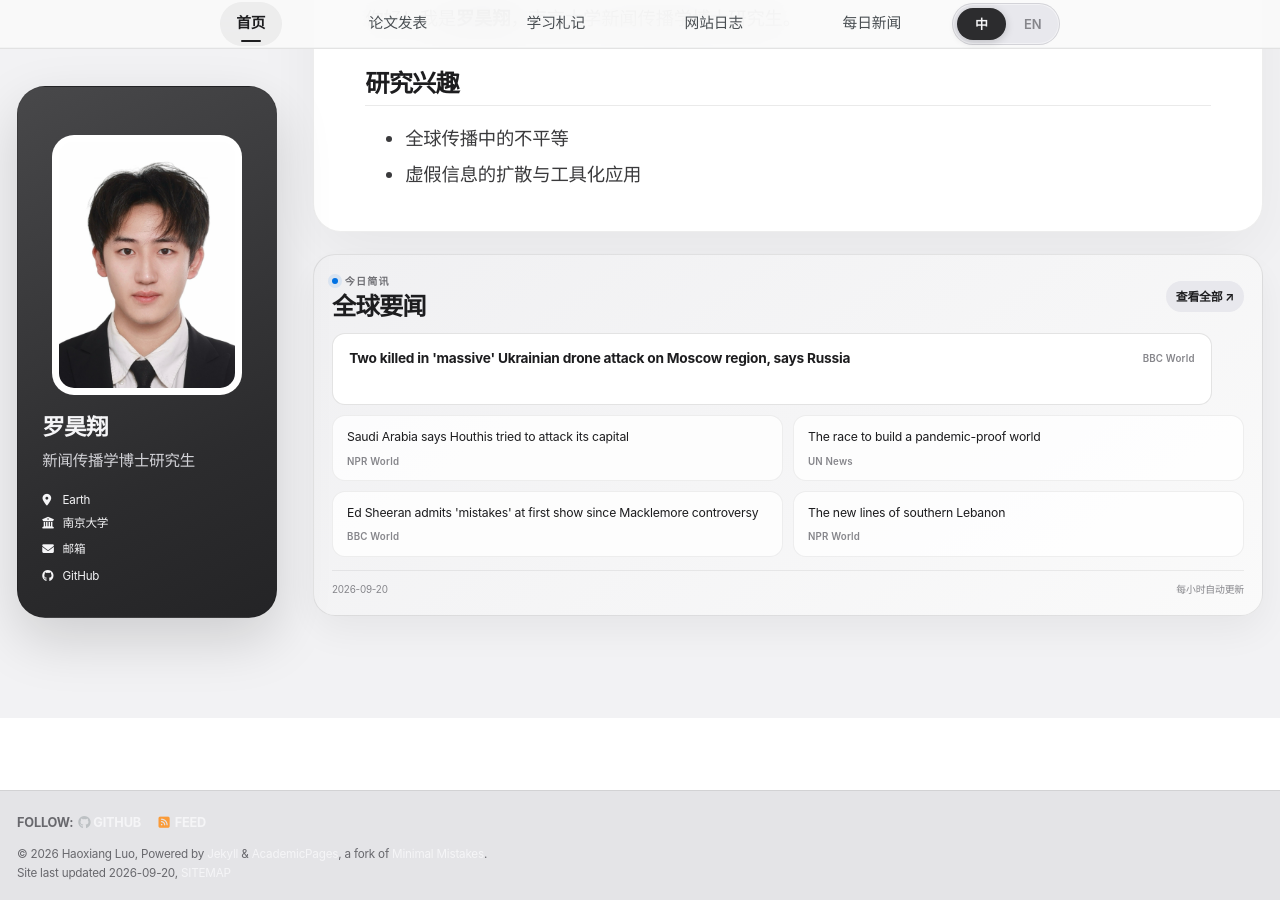
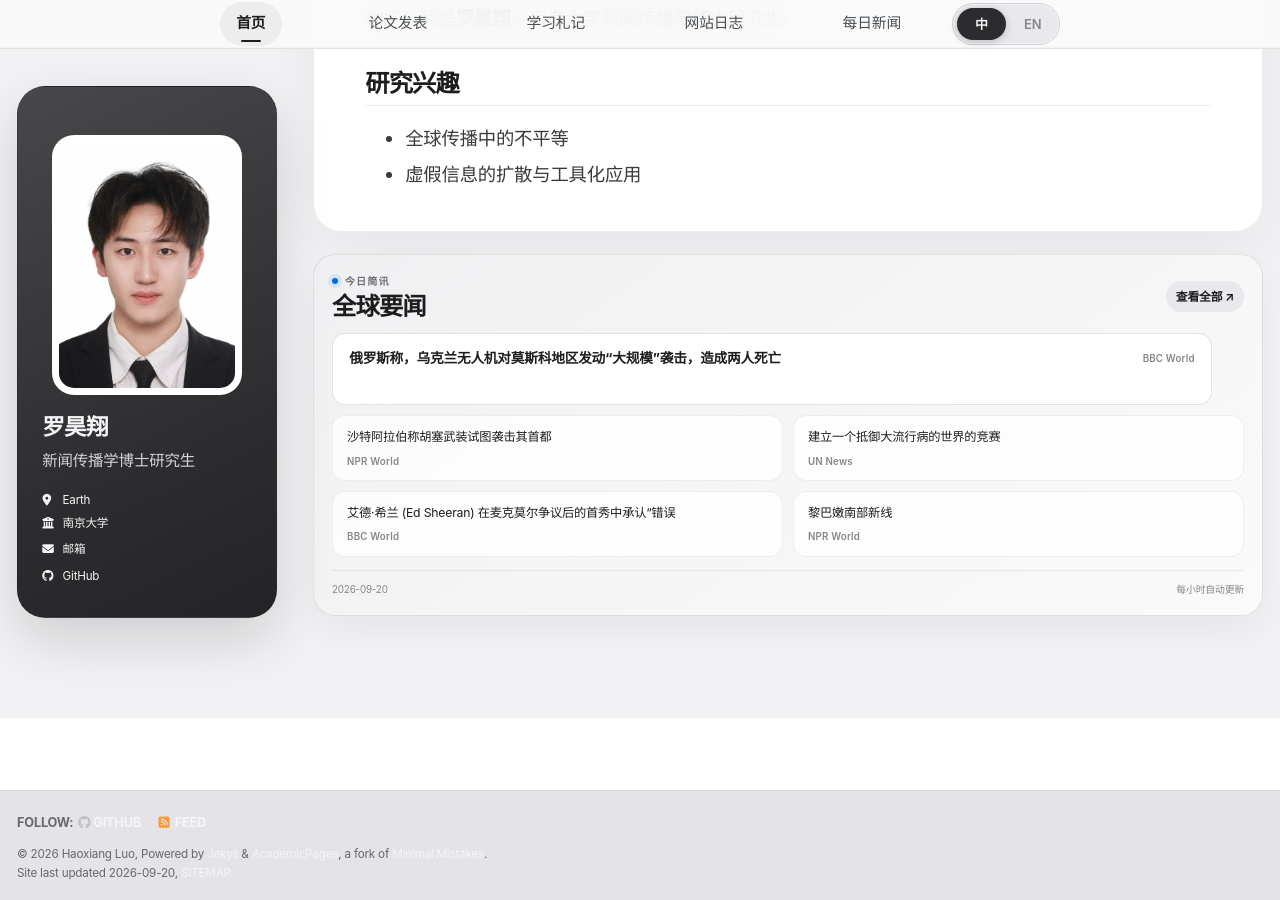
Before and after one commit to HaoxiangLuo/HaoxiangLuo.github.io, a Jekyll site: the page built from _pages/about-zh.md, in a window 1280 px wide and 900 px high, scrolled down 238 px. Built offline with Jekyll 4.4.1, drawn with Linux system fonts in a browser that asks for light colours; a style sheet for code colours, icons or effects is not loaded.

Commit message:
Update daily news 2026-09-20

```diff
--- a/_data/daily_news.json
+++ b/_data/daily_news.json
@@ -1,53 +1,62 @@
 {
-  "updated_at": "2026-09-20T16:24:46+08:00",
+  "updated_at": "2026-09-20T17:23:39+08:00",
   "days": [
     {
       "date": "2026-09-20",
       "items": [
         {
-          "title": "Two killed in 'massive' Ukrainian drone attack on Moscow region, says Russia",
+          "title": "Two killed in 'massive' Ukrainian drone attack on Moscow region, Russia says",
           "source": "BBC World",
-          "url": "https://www.bbc.co.uk/news/articles/c34gdjk1ne8yo?at_medium=RSS&at_campaign=rss"
+          "url": "https://www.bbc.co.uk/news/articles/c34gdjk1ne8yo?at_medium=RSS&at_campaign=rss",
+          "title_zh": "俄罗斯称，乌克兰无人机对莫斯科地区发动“大规模”袭击，造成两人死亡"
         },
         {
           "title": "Saudi Arabia says Houthis tried to attack its capital",
           "source": "NPR World",
-          "url": "https://www.npr.org/2026/09/19/nx-s1-5974980/saudi-arabia-houthis-attempted-attack-capital"
+          "url": "https://www.npr.org/2026/09/19/nx-s1-5974980/saudi-arabia-houthis-attempted-attack-capital",
+          "title_zh": "沙特阿拉伯称胡塞武装试图袭击其首都"
         },
         {
           "title": "The race to build a pandemic-proof world",
           "source": "UN News",
-          "url": "https://news.un.org/feed/view/en/story/2026/09/1168377"
+          "url": "https://news.un.org/feed/view/en/story/2026/09/1168377",
+          "title_zh": "建立一个抵御大流行病的世界的竞赛"
         },
         {
           "title": "Ed Sheeran admits 'mistakes' at first show since Macklemore controversy",
           "source": "BBC World",
-          "url": "https://www.bbc.co.uk/news/articles/cm780ll1de18o?at_medium=RSS&at_campaign=rss"
+          "url": "https://www.bbc.co.uk/news/articles/cm780ll1de18o?at_medium=RSS&at_campaign=rss",
+          "title_zh": "艾德·希兰 (Ed Sheeran) 在麦克莫尔争议后的首秀中承认“错误"
         },
         {
           "title": "The new lines of southern Lebanon",
           "source": "NPR World",
-          "url": "https://www.npr.org/sections/the-picture-show/2026/09/19/g-s1-139752/the-new-lines-of-southern-lebanon"
+          "url": "https://www.npr.org/sections/the-picture-show/2026/09/19/g-s1-139752/the-new-lines-of-southern-lebanon",
+          "title_zh": "黎巴嫩南部新线"
         },
         {
           "title": "Why the UN General Assembly still matters",
           "source": "UN News",
-          "url": "https://news.un.org/feed/view/en/story/2026/09/1168361"
+          "url": "https://news.un.org/feed/view/en/story/2026/09/1168361",
+          "title_zh": "为什么联合国大会仍然重要"
         },
         {
           "title": "German elections under way which could decide fate of Chancellor Merz",
           "source": "BBC World",
-          "url": "https://www.bbc.co.uk/news/articles/cme8xj6g2ny7o?at_medium=RSS&at_campaign=rss"
+          "url": "https://www.bbc.co.uk/news/articles/cme8xj6g2ny7o?at_medium=RSS&at_campaign=rss",
+          "title_zh": "德国大选正在进行，可能决定总理梅尔茨的命运"
         },
         {
           "title": "France, Poland and European allies warn of escalating Russian 'hybrid' attacks",
           "source": "NPR World",
-          "url": "https://www.npr.org/2026/09/19/nx-s1-5974215/france-poland-and-european-allies-warn-of-escalating-russian-hybrid-attacks"
+          "url": "https://www.npr.org/2026/09/19/nx-s1-5974215/france-poland-and-european-allies-warn-of-escalating-russian-hybrid-attacks",
+          "title_zh": "法国、波兰和欧洲盟友警告俄罗斯“混合”袭击升级"
         },
         {
           "title": "UN Crime Congress: Technology is transforming crime – and the response to it",
           "source": "UN News",
-          "url": "https://news.un.org/feed/view/en/story/2026/09/1168370"
+          "url": "https://news.un.org/feed/view/en/story/2026/09/1168370",
+          "title_zh": "联合国犯罪大会：技术正在改变犯罪行为及其应对措施"
         }
       ]
     },
```
